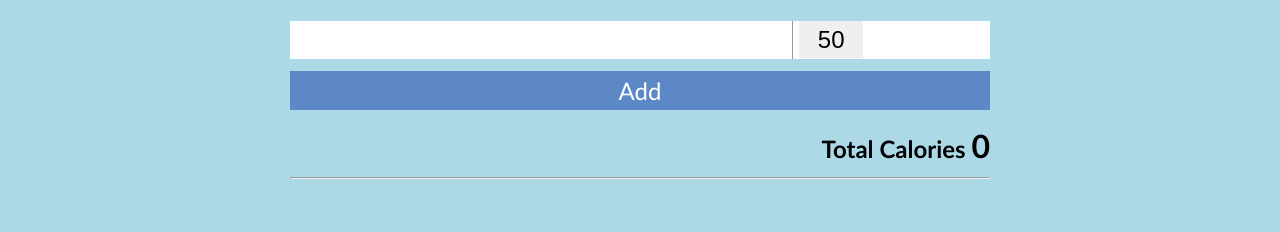
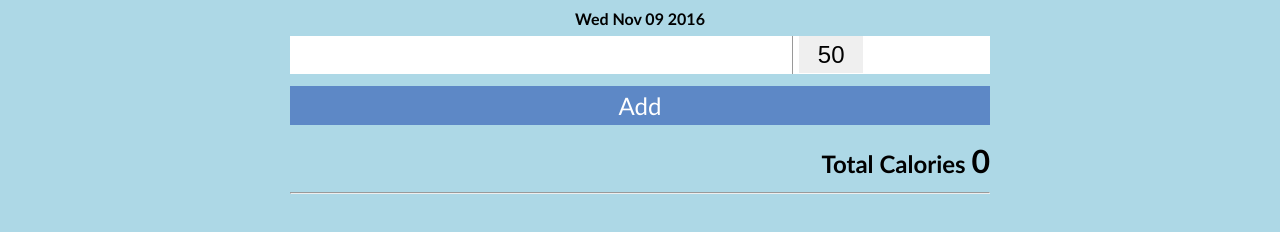
Before and after one commit to jasonzissman/calories, a website: page app/index.html in a window 1280 px wide. Shown: the part 74-306 px from the top of the page. Drawn offline with Linux system fonts and the light colour scheme.

Commit message:
Adding date to main screen

```diff
--- a/app/index.html
+++ b/app/index.html
@@ -11,6 +11,9 @@
                 Calorie Counter
             </div>
             <div class="content">
+                <div id="date-box" class="date-box">
+
+                </div>
                 <div class="top-row">
                     <div class="input-box">
                         <div class="text-box-holder">
--- a/app/main.js
+++ b/app/main.js
@@ -2,7 +2,9 @@ var itemNameInput;
 var itemCaloriesInput;
 var itemsTable;
 var totalAmountSpan;
+var dateBox;
 var allItems = {};
+var mapOfItemsToCalories = {};
 
 generateGuid = function() {
     var S4 = function() {
@@ -28,6 +30,7 @@ deleteItem = function(itemId) {
             var localStorageKey = getLocalStorageKey();
             localStorage.setItem(localStorageKey, JSON.stringify(allItems));
             drawTodaysItemsToScreen();
+            loadAutocompleteLibrary();
             break;
         }
     }
@@ -60,8 +63,25 @@ drawTodaysItemsToScreen = function() {
             totalCalories += Number(todaysItems[i].calories);
         }
     }
+
     totalAmountSpan.innerHTML = totalCalories;
+    dateBox.innerHTML = new Date().toDateString();
 };
+
+loadAutocompleteLibrary = function() {
+    mapOfItemsToCalories = {};
+    Object.keys(allItems).forEach(function(key,index) {
+        var thatDaysItems = allItems[key];
+        if (thatDaysItems){
+            for(var i=0; i<thatDaysItems.length; i++) {
+                mapOfItemsToCalories[thatDaysItems[i].name] = thatDaysItems[i].calories;
+            }
+        }
+    });
+    new Awesomplete(itemNameInput, {
+        list: Object.keys(mapOfItemsToCalories)
+    });
+}
 
 window.onload = function () {
 
@@ -74,6 +94,7 @@ window.onload = function () {
     itemCaloriesInput = document.getElementById("calorie-drop-down");
     itemsTable = document.getElementById("calories-list");
     totalAmountSpan = document.getElementById("total-amount");
+    dateBox = document.getElementById("date-box");
 
     // Read all items from local storage
     var localStorageKey = getLocalStorageKey();
@@ -85,18 +106,7 @@ window.onload = function () {
     drawTodaysItemsToScreen();
 
     // Load auto-complete library
-    var mapOfItemsToCalories = {};
-    Object.keys(allItems).forEach(function(key,index) {
-        var thatDaysItems = allItems[key];
-        if (thatDaysItems){
-            for(var i=0; i<thatDaysItems.length; i++) {
-                mapOfItemsToCalories[thatDaysItems[i].name] = thatDaysItems[i].calories;
-            }
-        }
-    });
-    new Awesomplete(itemNameInput, {
-        list: Object.keys(mapOfItemsToCalories)
-    });
+    loadAutocompleteLibrary();
 
     // Auto-populate the 'calories' drop down if they choose an auto-completed item.
     itemNameInput.addEventListener('awesomplete-selectcomplete', function(e){
@@ -120,7 +130,7 @@ window.onload = function () {
         if (!allItems[getTodaysValuesKey()]) {
             allItems[getTodaysValuesKey()] = [];
         }
-        allItems[getTodaysValuesKey()].push({
+        allItems[getTodaysValuesKey()].unshift({
             "id": generateGuid(),
             "name": itemName,
             "calories": itemCalories
@@ -130,5 +140,8 @@ window.onload = function () {
         debugger;
         localStorage.setItem(localStorageKey, allItemsJsonString);
         drawTodaysItemsToScreen();
+        loadAutocompleteLibrary();
+        itemNameInput.value = '';
+        itemCaloriesInput.selectedIndex = 0;
     };
 }
--- a/app/styles.css
+++ b/app/styles.css
@@ -3,6 +3,13 @@ body {
     font-family: 'Gill Sans', 'Gill Sans MT', Calibri, 'Trebuchet MS', sans-serif;
     font-size: x-large;
     margin: 0;
+    padding-bottom: 1.5em;
+}
+.date-box{
+    text-align: center;
+    font-size: medium;
+    font-weight: bold;
+    margin-bottom: .5em;
 }
 .header {
     text-align: center;
@@ -12,7 +19,7 @@ body {
     padding: 0.5em;
 }
 .content {
-    padding: 1em .5em;
+    padding: .5em .5em;
     max-width: 700px;
     margin-left: auto;
     margin-right: auto;
```
